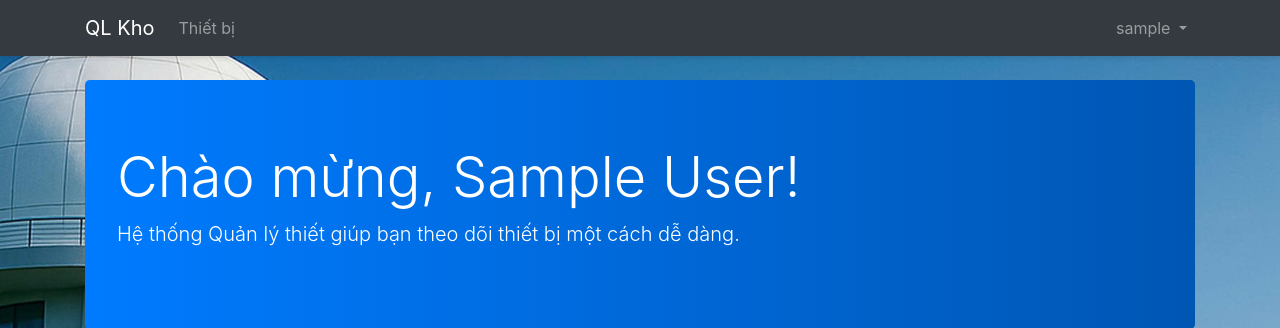
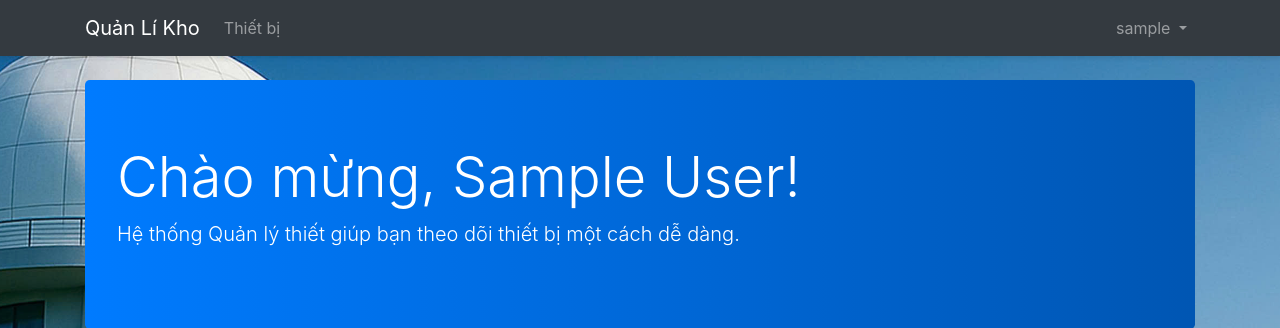
Before and after one commit to 2433520173-boop/warehouse-management, a Flask app: page / in a window 1280 px wide. Shown: the top 328 px of the page. Run offline with Flask 3, Linux system fonts and the light colour scheme; the visitor is signed in with stand-in values (Sample User, id 1); data that the repository does not hold is empty; some libraries are stand-ins or nearby versions.

Commit message:
Update base.html

```diff
--- a/app/templates/base.html
+++ b/app/templates/base.html
@@ -37,7 +37,7 @@
 <body>
     <nav class="navbar navbar-expand-lg navbar-dark bg-dark mb-4">
         <div class="container">
-            <a class="navbar-brand" href="{{ url_for('main.index') }}">QL Kho</a>
+            <a class="navbar-brand" href="{{ url_for('main.index') }}">Quản Lí Kho</a>
             <button class="navbar-toggler" type="button" data-toggle="collapse" data-target="#navbarNav">
                 <span class="navbar-toggler-icon"></span>
             </button>
```
